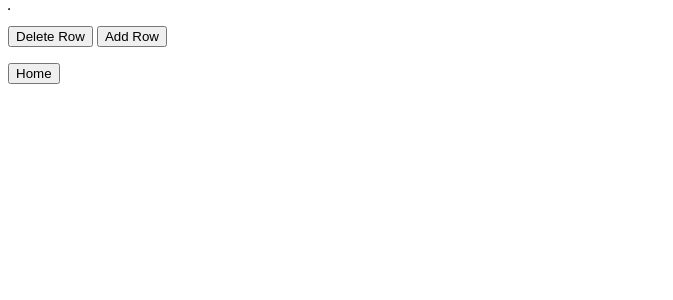
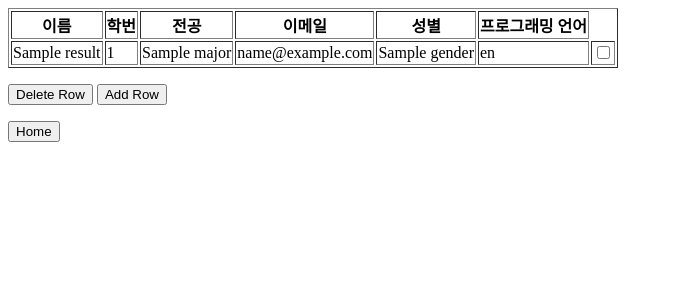
Before and after one commit to woosungsik/2023-1-OSSPrac-Codetree-4, a Flask app: template templates/result.html in a window 1280 px wide. Shown: the top 300 px of the page, without its empty margins (0-673 px from the left). Run offline with Flask 3, Linux system fonts and the light colour scheme; the template is opened without the code that fills it: most values are stand-ins (such as "Sample title", 1, 10 or a date in 2020).

Commit message:
(result.html)표 형식은 구성 완료했고, 2번이랑 잘 돌아가는지 보기 위해서 커밋하겠습니다.

```diff
--- a/templates/result.html
+++ b/templates/result.html
@@ -11,9 +11,27 @@
     <form method="POST">
         <table border='1'>
             <thead>
+                <th>이름</th>
+                <th>학번</th>
+                <th>전공</th>
+                <th>이메일</th>
+                <th>성별</th>
+                <th>프로그래밍 언어</th>
 
             </thead>
             <tbody>
+
+                <tr>
+                    <td>{{result['name']}}</td>
+                    <td>{{result['StudentNumber']}}</td>
+                    <td>{{result['major']}}</td>
+                    <td>{{result['email_id'+'email_addr']}}</td>
+                    <td>{{result['gender']}}</td>
+                    <td>{{result['language']}}</td>
+                    <td><input type="checkbox" name="studentNumber" value="{{ result['studentNumber'] }}"></td>
+                </tr>
+
+
 
 
             </tbody>
```
